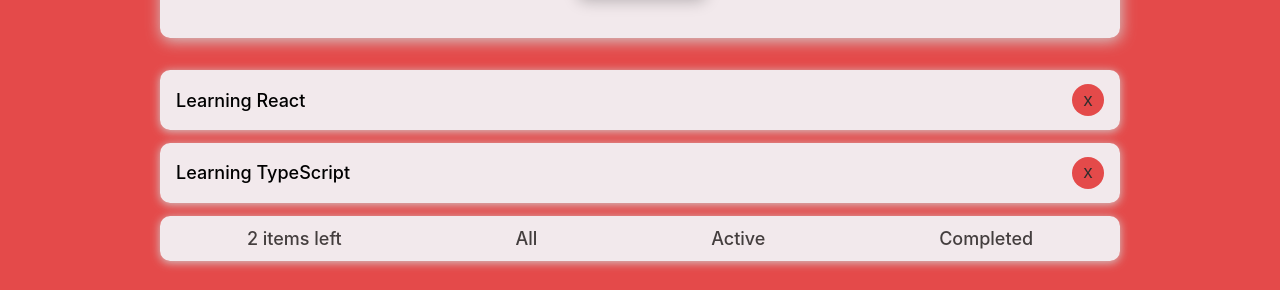
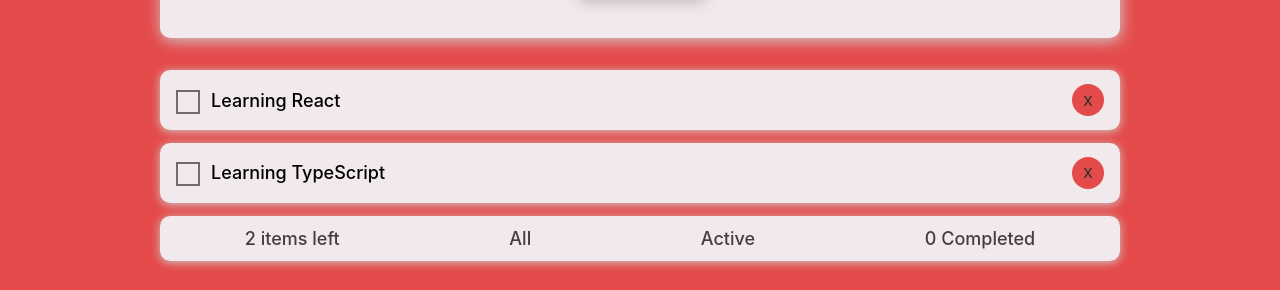
Before and after one commit to anh-vumartell/todo-app, a React (Create React App) app: page / in a window 1280 px wide. Shown: the part 532-822 px from the top of the page. Built offline with nearby package versions, Linux system fonts and the light colour scheme.

Commit message:
implement todo tracker functionality

```diff
--- a/src/App.css
+++ b/src/App.css
@@ -130,10 +130,71 @@
 }
 .todo-item input {
   margin-right: 0.5rem;
+  /*Hide the browser's default checkbox*/
 }
-.selected:checked + span {
+
+/*CUSTOM CHECKBOX*/
+.label-container {
+  display: block;
+  position: relative;
+  padding-left: 35px;
+  cursor: pointer;
+  -webkit-user-select: none;
+  -moz-user-select: none;
+  -ms-user-select: none;
+  user-select: none;
+}
+/*Hide the browser's defaulr checkbox*/
+.label-container input {
+  position: absolute;
+  opacity: 0;
+  cursor: pointer;
+  height: 0;
+  width: 0;
+}
+/*Create custom checkbox*/
+.checkmark {
+  position: absolute;
+  top: 0;
+  left: 0;
+  height: 1.5rem;
+  width: 1.5rem;
+  border: 2px solid #746c6c;
+}
+/*On hover, add grey background color*/
+.checkmark:hover {
+  background-color: #bebaba;
+}
+/* .label-container input:checked ~ .checkmark {
+  background-color: #e44a4a;
+} */
+.label-container input[type="checkbox"]:checked {
   text-decoration: line-through;
 }
+/*Create indicator (hidden when is not checked)*/
+.checkmark:after {
+  content: "";
+  position: absolute;
+  display: none;
+}
+/* Show the checkmark when checked */
+.label-container input:checked ~ .checkmark:after {
+  display: block;
+  transition: transform 700ms ease-out smooth;
+}
+/* Style the checkmark/indicator */
+.label-container .checkmark:after {
+  left: 6px;
+  top: 3px;
+  width: 5px;
+  height: 10px;
+  border: solid #e44a4a;
+  border-width: 0 3px 3px 0;
+  -webkit-transform: rotate(45deg);
+  -ms-transform: rotate(45deg);
+  transform: rotate(45deg);
+}
+
 .remove {
   position: absolute;
   right: 1rem;
--- a/src/components/TodoItem.tsx
+++ b/src/components/TodoItem.tsx
@@ -1,19 +1,40 @@
-import React from "react";
+import React, { useState } from "react";
 import Todo from "../models/todo";
 import { useTodoCtx } from "../store/todo-context";
 
-type propType = { item: Todo; onRemoveTodo: (id: number) => void };
+type propType = {
+  item: Todo;
+  key: number;
+  onRemoveTodo: (id: number) => void;
+};
 
 const TodoItem = (props: propType) => {
-  const { removeTodo } = useTodoCtx();
-  const clickHandler = () => {
-    removeTodo(props.item.id);
+  const { removeTodo, setCompletedItems, completedItems } = useTodoCtx();
+  const [checked, setChecked] = useState(false);
+
+  const removeHandler = () => {
+    removeTodo(props.key);
   };
+  const checkedHandler = () => {
+    setChecked((prevCheck) => !prevCheck);
+    props.item.checked = !props.item.checked;
+    if (props.item.checked === true) setCompletedItems(props.item);
+  };
+
   return (
     <>
       <li className="todo-item" key={props.item.id}>
-        {props.item.text}
-        <button onClick={clickHandler} className="remove">
+        <label className="label-container">
+          {props.item.text}
+          <input
+            type="checkbox"
+            checked={checked}
+            key={props.item.id}
+            onChange={checkedHandler}
+          />
+          <span className="checkmark"></span>
+        </label>
+        <button onClick={removeHandler} className="remove">
           x
         </button>
       </li>
--- a/src/components/Todos.tsx
+++ b/src/components/Todos.tsx
@@ -1,9 +1,9 @@
 import TodoItem from "../components/TodoItem";
 import { useTodoCtx } from "../store/todo-context";
-//type definition
+import { useState } from "react";
+const Todos = () => {
+  const { removeTodo, items, completedItems } = useTodoCtx();
 
-const Todos: React.FC = () => {
-  const { removeTodo, items } = useTodoCtx();
   return (
     <ul className="todos">
       {items.length === 0 && (
@@ -21,7 +21,7 @@
         </span>
         <span>All</span>
         <span>Active</span>
-        <span>Completed</span>
+        <span>{completedItems.length} Completed</span>
       </div>
     </ul>
   );
--- a/src/models/todo.ts
+++ b/src/models/todo.ts
@@ -3,10 +3,12 @@
   //in TS we have to define these properties ahead
   id: number;
   text: string;
+  checked: boolean;
 
   constructor(todoText: string) {
     this.id = Math.round(Math.random() * 100 + 1);
     this.text = todoText;
+    this.checked = false;
   }
 }
 export default Todo;
--- a/src/store/todo-context.tsx
+++ b/src/store/todo-context.tsx
@@ -4,11 +4,15 @@
 //type definition
 type typeDef = {
   items: Todo[];
+  completedItems: Todo[];
+  setCompletedItems: (todo: Todo) => void;
   addTodo: (todo: string) => void;
   removeTodo: (id: number) => void;
 };
 const TodosContext = React.createContext<typeDef>({
   items: [],
+  completedItems: [],
+  setCompletedItems: (todo) => {},
   addTodo: () => {},
   removeTodo: (id: number) => {},
 });
@@ -17,6 +21,7 @@
   //1. Set up state to manage rendered lisr
   const [todos, setTodos] = useState<Todo[]>(INITIAL_TODOS);
 
+  const [completedItems, setCompletedItems] = useState<Todo[]>([]);
   //2. a function to handle input
   const addTodoHandler = (todo: string) => {
     const newTodo = new Todo(todo);
@@ -34,8 +39,15 @@
     });
   };
 
+  const completedItemsHandler = (todo: Todo) => {
+    setCompletedItems((prevList) => [...prevList, todo]);
+    console.log(completedItems);
+  };
+
   const contextValue: typeDef = {
     items: todos,
+    completedItems: completedItems,
+    setCompletedItems: completedItemsHandler,
     addTodo: addTodoHandler,
     removeTodo: removeTodoHandler,
   };
```
